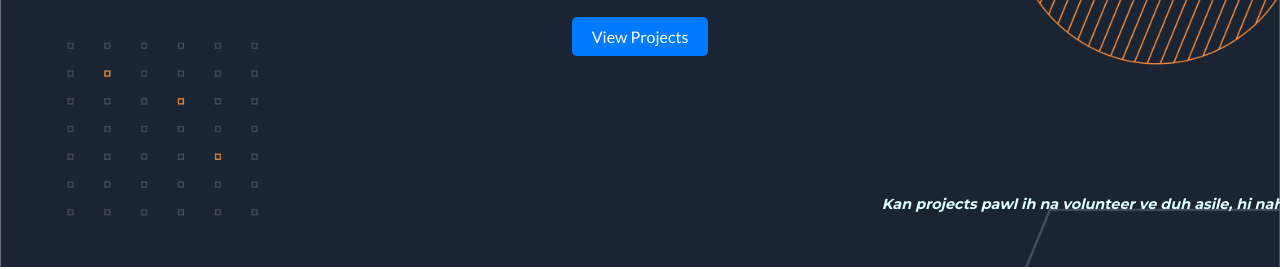
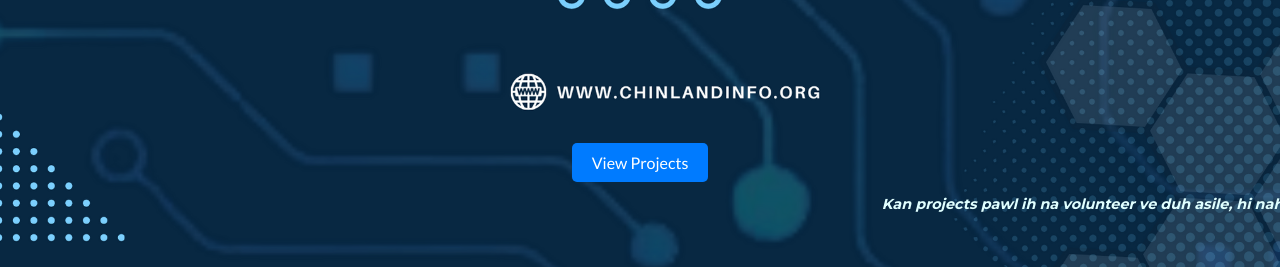
Before and after one commit to ChinlandInfoTech/chinlandinfotech.github.io, a plain HTML site: page index.html in a window 1280 px wide. Shown: the part 533-802 px from the top of the page. Drawn offline with nearby package versions, Linux system fonts and the light colour scheme.

Commit message:
update index file

```diff
--- a/index.html
+++ b/index.html
@@ -52,7 +52,7 @@
 
         #main-home {
             height: 100vh;
-            background: url('img/home-img.png') no-repeat center center fixed;
+            background: url('img/home.png') no-repeat center center fixed;
             background-size: cover;
             display: flex;
             flex-direction: column;
@@ -69,6 +69,7 @@
             margin: 10px 0;
         }
 
+
         .main-btn {
             background-color: #007bff; /* change this line */
             color: white; /* change this line */
@@ -82,6 +83,23 @@
             cursor: pointer;
             border-radius: 5px; /* add this line */
             transition: background-color 0.3s ease;
+
+            /* Add this line */
+            margin-top: 600px; /* Adjust this value as needed */
+        }
+
+        /* Media query for tablets/desktops */
+        @media (min-width: 768px) {
+            .main-btn {
+                margin-top: 600px; /* larger margin for bigger screens */
+            }
+        }
+
+        /* Media query for large desktops */
+        @media (min-width: 1200px) {
+            .main-btn {
+                margin-top: 600px; /* even larger margin for very large screens */
+            }
         }
 
         .main-btn:hover {
@@ -303,8 +321,10 @@
     </div>
 
     <div id="main-home">
+        <!--
         <h1>Chinland InfoTech</h1>
         <p class="sub-title">AI, Machine Learning le Data Science.</p>
+         -->
         <a href="#main-projects" class="main-btn">View Projects</a>
         <p id="sliding-text">Kan projects pawl ih na volunteer ve duh asile, hi nah in contact hram aw. Email: admin@chinlandinfo.org</p>
     </div>
@@ -347,7 +367,7 @@
         </div>
     </div>
 
-    <div id="main-projects" class="main-section">
+    <div id="main-projects" class="main-section" id="pet-project">
         <h1>Pet Projects</h1>
         <div class="main-projects-container">
             <div class="main-project">
```
